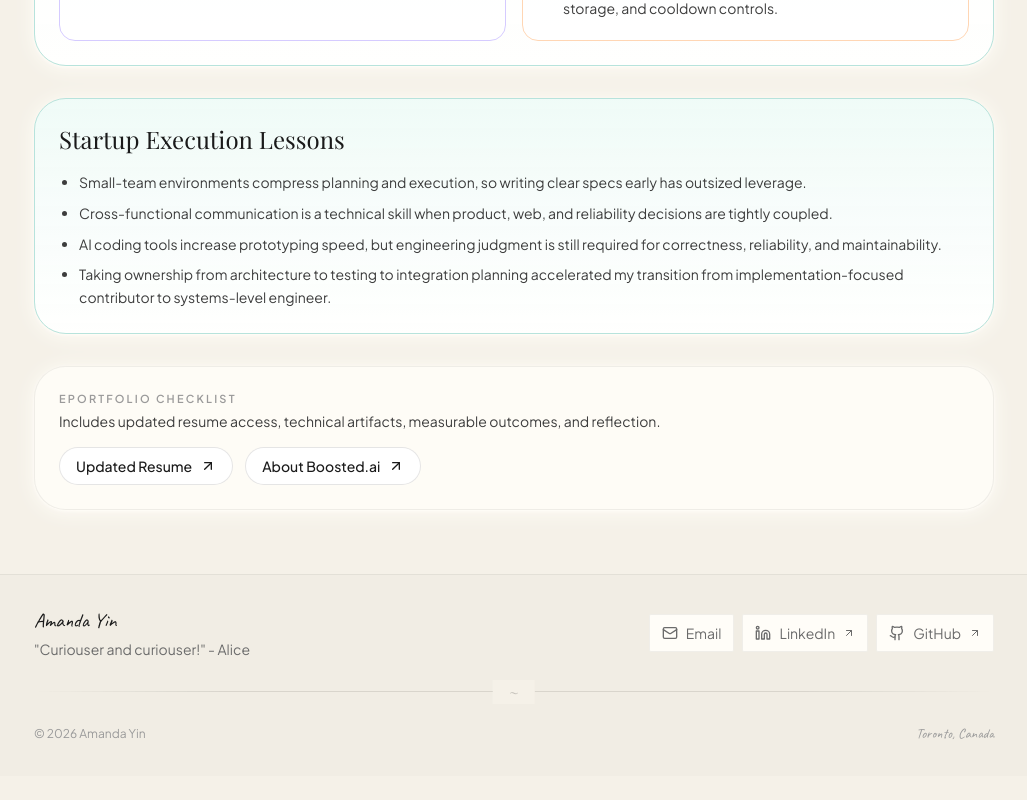
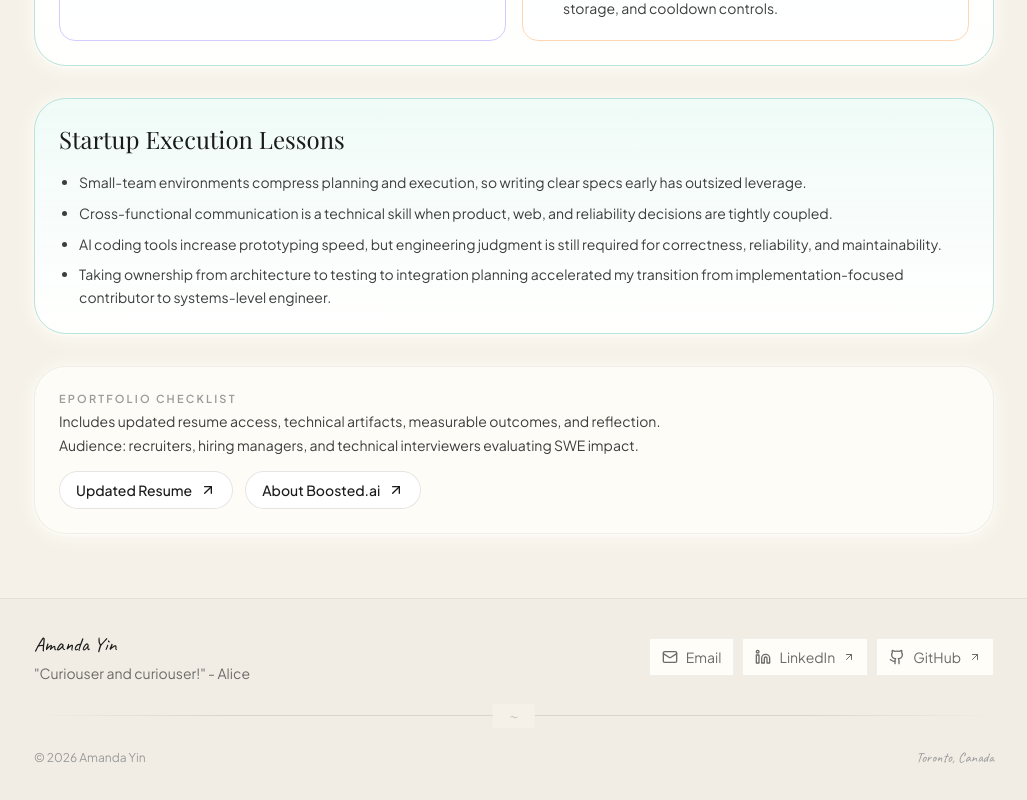
Before and after one commit to amanda-yin-x/amanda-yin-x.github.io, a Next.js app: page /experience/boosted-ai in a window 1280 px wide. Shown: the part 2188-2988 px from the top of the page, without its empty margins (126-1153 px from the left). Before the commit the page ends 2964 px from the top, so only its background shows below. Built offline with nearby package versions, Linux system fonts and the light colour scheme; a web font is replaced by a local one.

Commit message:
Add explicit ePortfolio audience statement

```diff
--- a/app/experience/boosted-ai/page.tsx
+++ b/app/experience/boosted-ai/page.tsx
@@ -296,6 +296,9 @@ export default function BoostedAiExperiencePage() {
               <p className="text-sm text-inkLight">
                 Includes updated resume access, technical artifacts, measurable outcomes, and reflection.
               </p>
+              <p className="text-sm text-inkLight">
+                Audience: recruiters, hiring managers, and technical interviewers evaluating SWE impact.
+              </p>
             </div>
             <div className="flex flex-wrap items-center gap-3">
               <a
```
